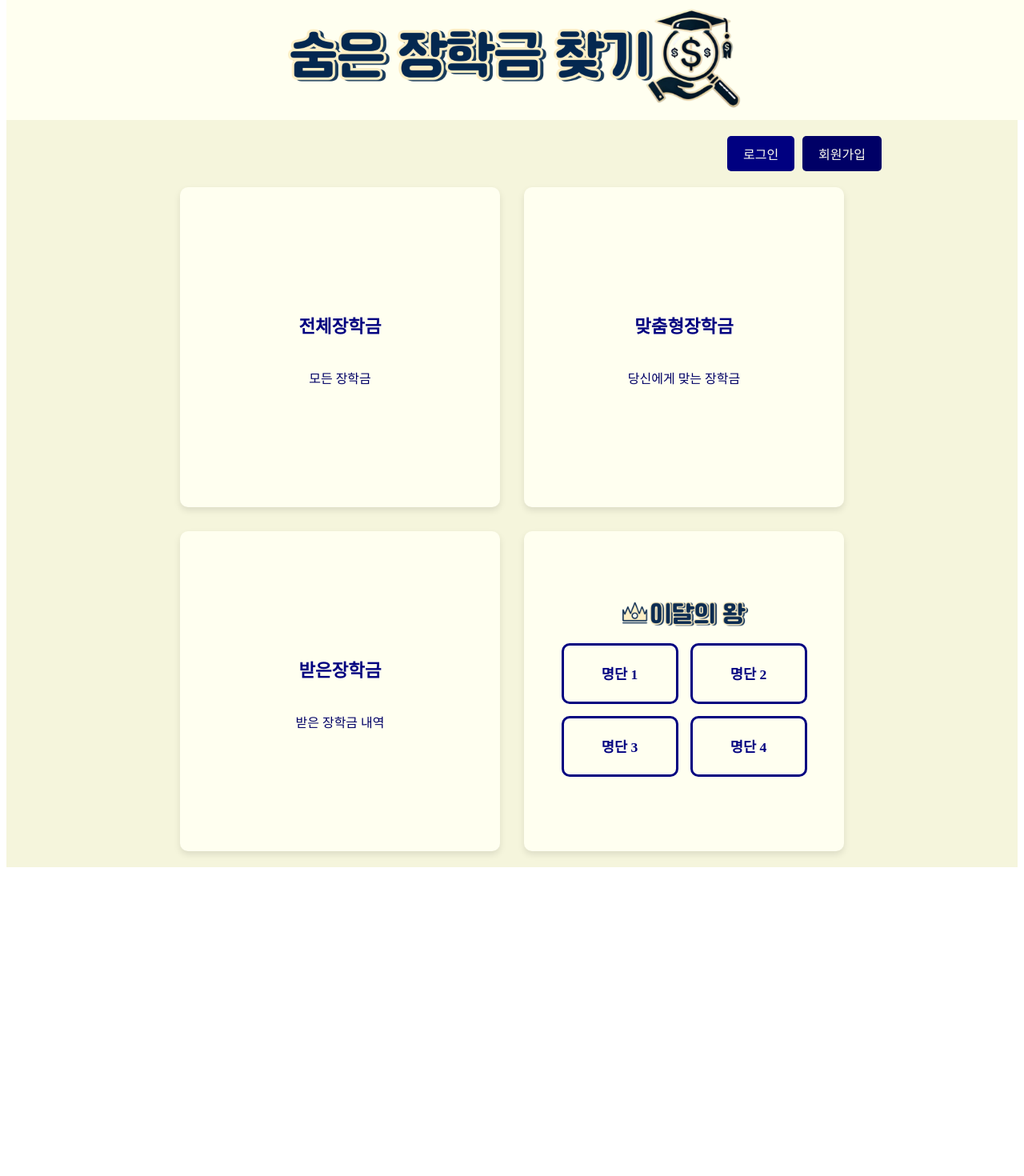
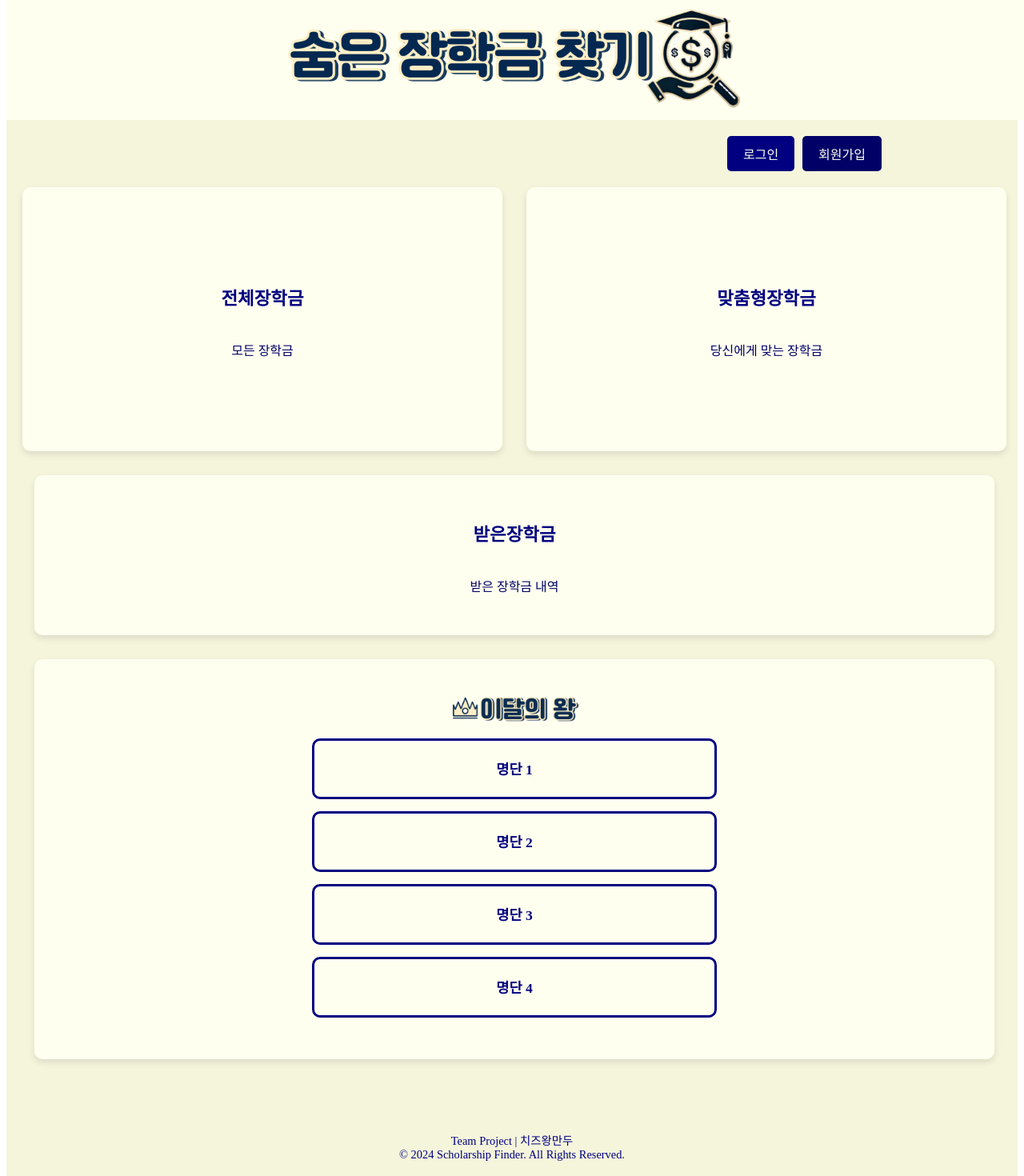
Before and after one commit to scholarship-mju/front, a React (Create React App) app: page / in a window 1280 px wide. Shown: the top 1470 px of the page at 80% size. Before the commit the page ends 1092 px from the top, so only its background shows below. Built offline with nearby package versions, Linux system fonts and the light colour scheme.

Commit message:
homepage

```diff
--- a/src/pages/HomePage.js
+++ b/src/pages/HomePage.js
@@ -33,8 +33,8 @@ const Button = styled(Link)`
 
 const CardsContainer = styled.div`
   display: grid;
-  grid-template-columns: repeat(2, 1fr);
-  grid-template-rows: repeat(2, 1fr);
+  grid-template-columns: 1fr;
+  grid-template-rows: auto auto auto auto;
   gap: 30px;
   justify-items: center;
   margin-top: 20px;
@@ -43,14 +43,19 @@ const CardsContainer = styled.div`
   width: fit-content;
 `;
 
+const TopRow = styled.div`
+  display: grid;
+  grid-template-columns: 1fr 1fr;
+  gap: 30px;
+  width: 100%;
+`;
+
 const Card = styled(Link)`
   display: flex;
   align-items: center;
   justify-content: center;
   flex-direction: column;
   text-align: center;
-  height: 400px;
-  width: 400px;
   border-radius: 10px;
   color: ${colors.navy};
   cursor: pointer;
@@ -76,6 +81,21 @@ const Card = styled(Link)`
   }
 `;
 
+const FirstCard = styled(Card)`
+  width: 600px;
+  height: 330px;
+`;
+
+const SecondCard = styled(Card)`
+  width: 1200px;
+  height: 200px;
+`;
+
+const ThirdCard = styled(Card)`
+  width: 1200px;
+  height: 500px;
+`;
+
 const KingSection = styled.div`
   display: flex;
   flex-direction: column;
@@ -91,7 +111,7 @@ const KingImage = styled.img`
 
 const ListContainer = styled.div`
   display: grid;
-  grid-template-columns: repeat(2, 1fr);
+  grid-template-columns: 1fr; /* 한 열로 설정 */
   gap: 15px;
   justify-items: center;
 `;
@@ -100,7 +120,7 @@ const ListBox = styled.div`
   border: 3px solid ${colors.navy};
   border-radius: 10px;
   height: 70px;
-  width: 140px;
+  width: 500px;
   display: flex;
   justify-content: center;
   align-items: center;
@@ -118,40 +138,46 @@ const ListBox = styled.div`
   }
 `;
 
+const Footer = styled.footer`
+  text-align: center;
+  margin-top: 40px;
+  padding: 20px;
+  font-size: 0.9em;
+  color: ${colors.navy};
+`;
+
 function HomePage({ isLoggedIn, username }) {
   return (
     <div style={{ backgroundColor: colors.darkIvory, minHeight: "100vh", padding: "20px" }}>
       <ButtonsContainer>
         {isLoggedIn ? (
-          <Button to="/mypage">
-            마이페이지
-          </Button>
+          <Button to="/mypage">마이페이지</Button>
         ) : (
           <>
-            <Button to="/login">
-              로그인
-            </Button>
-            <Button to="/signup" style={{ backgroundColor: colors.lightNavy }}>
-              회원가입
-            </Button>
+            <Button to="/login">로그인</Button>
+            <Button to="/signup" style={{ backgroundColor: colors.lightNavy }}>회원가입</Button>
           </>
         )}
       </ButtonsContainer>
 
       <CardsContainer>
-        <Card to="/scholarships">
-          <p className="tip">전체장학금</p>
-          <p className="second-text">모든 장학금</p>
-        </Card>
-        <Card to="/custom-scholarships">
-          <p className="tip">맞춤형장학금</p>
-          <p className="second-text">당신에게 맞는 장학금</p>
-        </Card>
-        <Card to="/received-scholarships">
+        <TopRow>
+          <FirstCard to="/scholarships">
+            <p className="tip">전체장학금</p>
+            <p className="second-text">모든 장학금</p>
+          </FirstCard>
+          <FirstCard to="/custom-scholarships">
+            <p className="tip">맞춤형장학금</p>
+            <p className="second-text">당신에게 맞는 장학금</p>
+          </FirstCard>
+        </TopRow>
+
+        <SecondCard to="/received-scholarships">
           <p className="tip">받은장학금</p>
           <p className="second-text">받은 장학금 내역</p>
-        </Card>
-        <Card>
+        </SecondCard>
+
+        <ThirdCard to="#">
           <KingSection>
             <KingImage src={king} alt="King of the Month" />
             <ListContainer>
@@ -161,8 +187,13 @@ function HomePage({ isLoggedIn, username }) {
               <ListBox>명단 4</ListBox>
             </ListContainer>
           </KingSection>
-        </Card>
+        </ThirdCard>
       </CardsContainer>
+
+      <Footer>
+        Team Project | 치즈왕만두 <br />
+        © 2024 Scholarship Finder. All Rights Reserved.
+      </Footer>
     </div>
   );
 }
```
